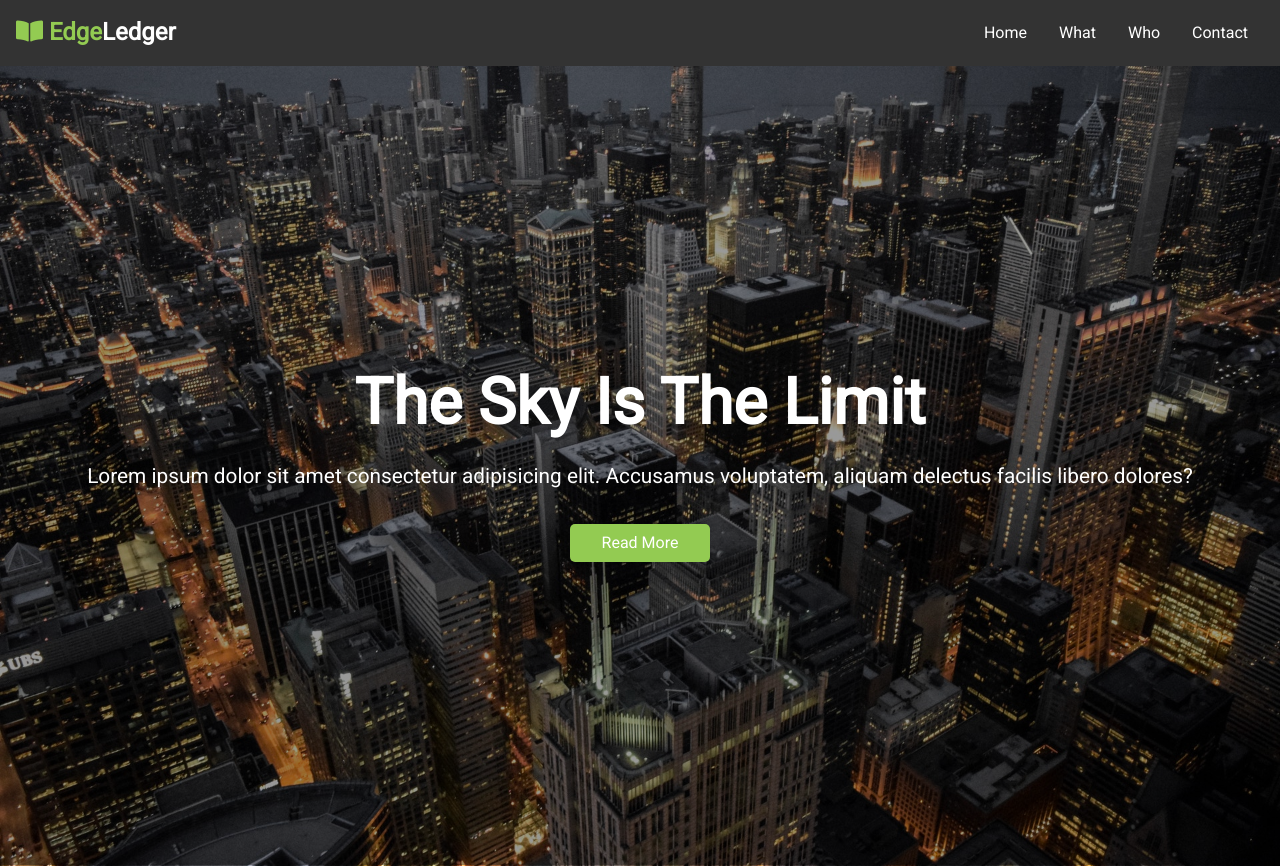
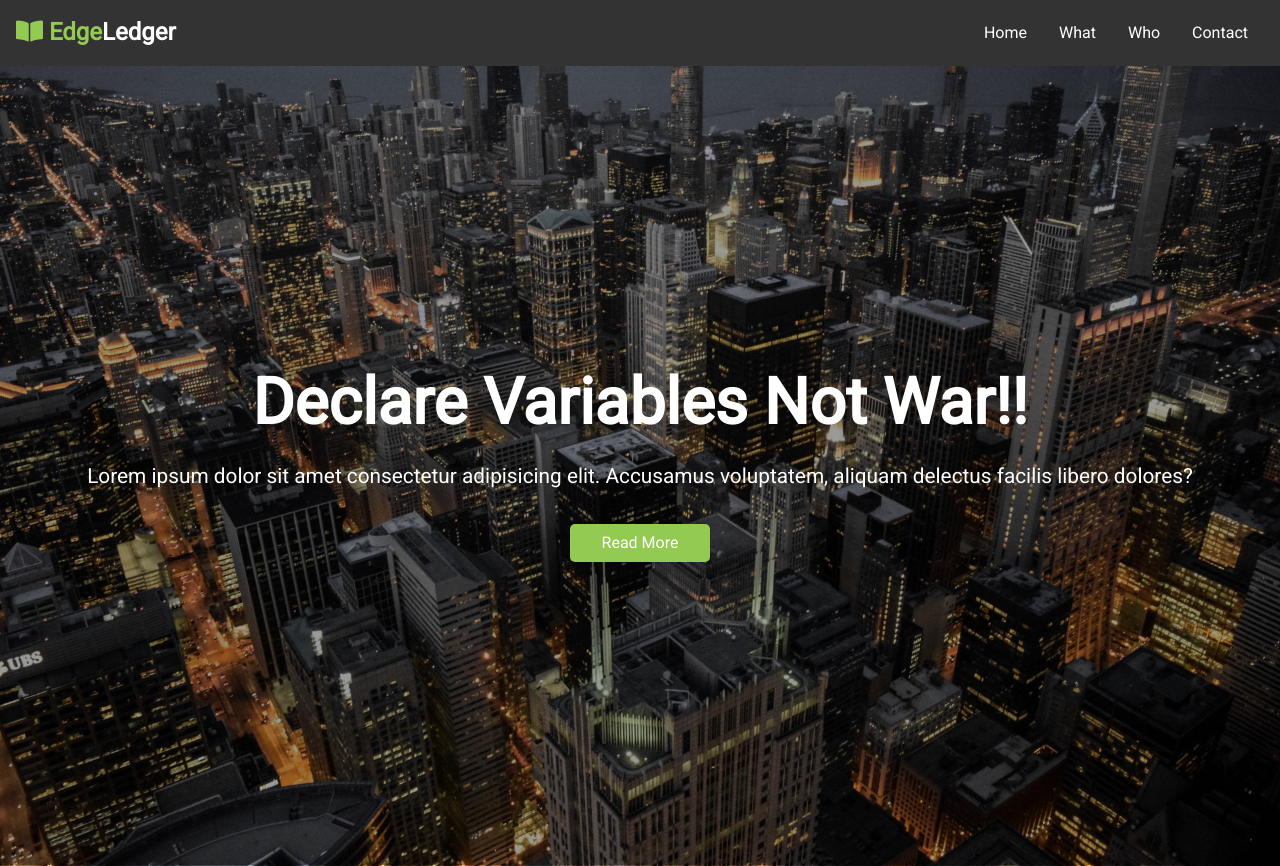
Before and after one commit to j3ffh95/EdgeLedger-Website, a plain HTML site: page index.html in a window 1280 px wide. Shown: the top 866 px of the page. Drawn offline with nearby package versions, Linux system fonts and the light colour scheme; some packages are replaced by stand-ins of ours.

Commit message:
Updated Header Title
just change the title!

```diff
--- a/index.html
+++ b/index.html
@@ -28,7 +28,7 @@
   <header id="showcase">
     <div class="showcase-content">
       <h1 class="l-heading">
-        The Sky Is The Limit
+        Declare Variables Not War!!
       </h1>
       <p class="lead">
         Lorem ipsum dolor sit amet consectetur adipisicing elit. Accusamus voluptatem, aliquam delectus facilis libero dolores?
```
